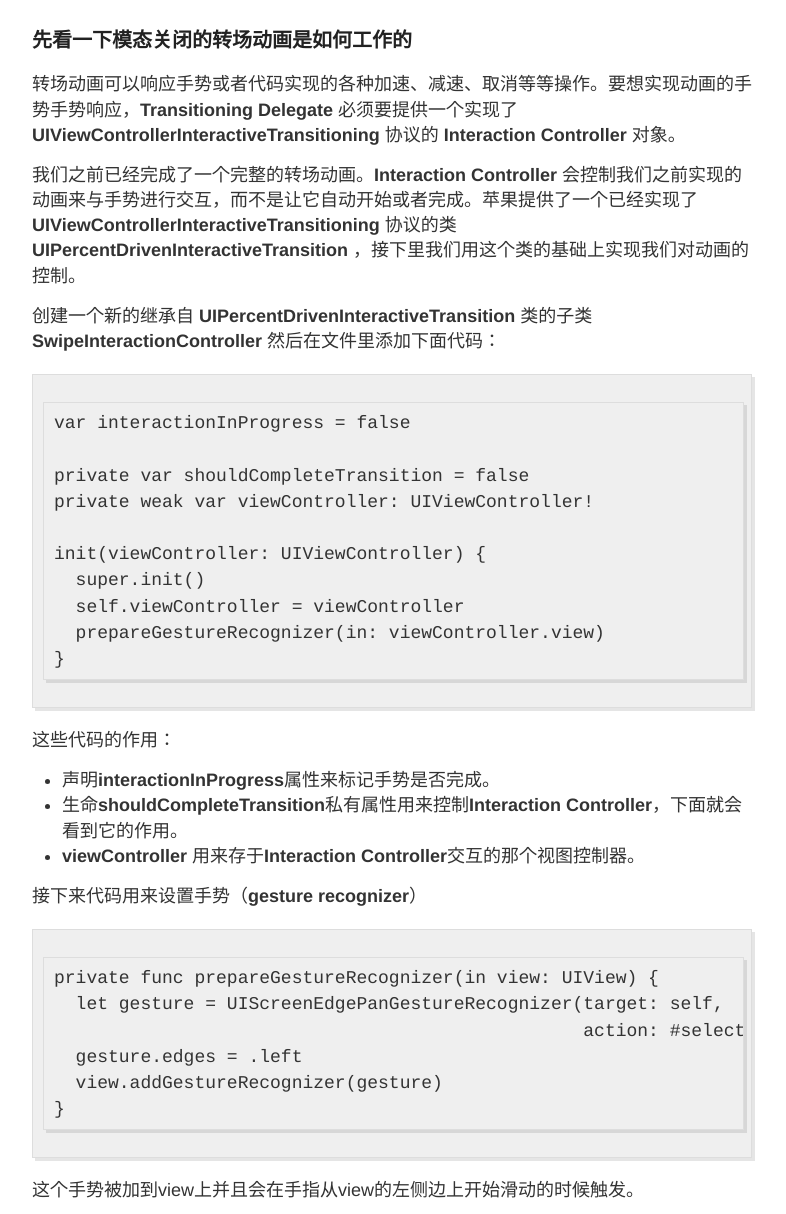
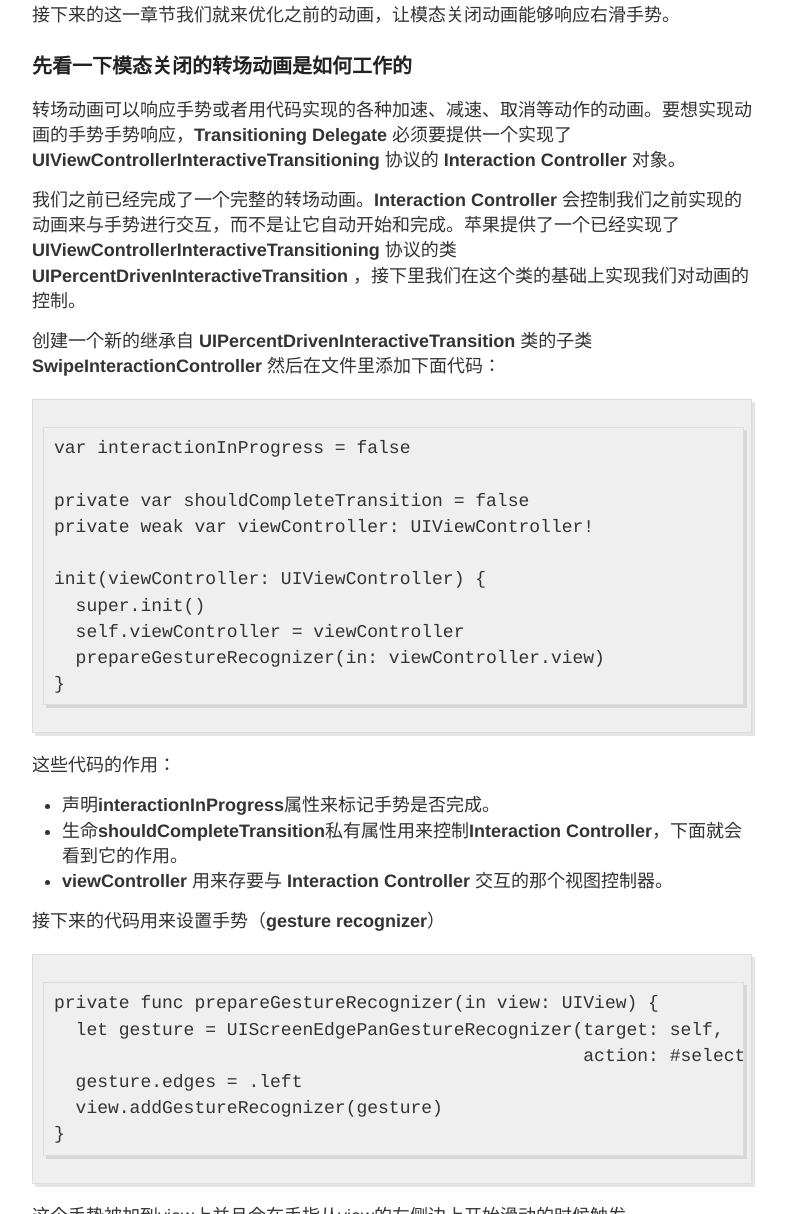
Before and after one commit to obzone/obzone, a Jekyll site: the page built from _posts/2017-11-12-custom_uiviewcontroller_transitions.md, in a window 1280 px wide and 1400 px high, scrolled down 12204 px. Shown: the part 186-1400 px from the top of the window, without its empty margins (248-1034 px from the left). Built offline with Jekyll 4.4.1, drawn with Linux system fonts in a browser that asks for light colours; some of the changed text lies outside the part shown; grey boxes are pictures that could not be loaded.

Commit message:
修改细节

````diff
--- a/_posts/2017-11-12-custom_uiviewcontroller_transitions.md
+++ b/_posts/2017-11-12-custom_uiviewcontroller_transitions.md
@@ -367,9 +367,9 @@
 
 ### 先看一下模态关闭的转场动画是如何工作的
 
-转场动画可以响应手势或者代码实现的各种加速、减速、取消等等操作。要想实现动画的手势手势响应，**Transitioning Delegate** 必须要提供一个实现了 **UIViewControllerInteractiveTransitioning** 协议的 **Interaction Controller** 对象。
+转场动画可以响应手势或者用代码实现的各种加速、减速、取消等动作的动画。要想实现动画的手势手势响应，**Transitioning Delegate** 必须要提供一个实现了 **UIViewControllerInteractiveTransitioning** 协议的 **Interaction Controller** 对象。
 
-我们之前已经完成了一个完整的转场动画。**Interaction Controller** 会控制我们之前实现的动画来与手势进行交互，而不是让它自动开始或者完成。苹果提供了一个已经实现了 **UIViewControllerInteractiveTransitioning** 协议的类 **UIPercentDrivenInteractiveTransition** ，接下里我们用这个类的基础上实现我们对动画的控制。
+我们之前已经完成了一个完整的转场动画。**Interaction Controller** 会控制我们之前实现的动画来与手势进行交互，而不是让它自动开始和完成。苹果提供了一个已经实现了 **UIViewControllerInteractiveTransitioning** 协议的类 **UIPercentDrivenInteractiveTransition** ，接下里我们在这个类的基础上实现我们对动画的控制。
 
 创建一个新的继承自 **UIPercentDrivenInteractiveTransition** 类的子类 **SwipeInteractionController** 然后在文件里添加下面代码：
 
@@ -390,9 +390,9 @@
 
 * 声明**interactionInProgress**属性来标记手势是否完成。
 * 生命**shouldCompleteTransition**私有属性用来控制**Interaction Controller**，下面就会看到它的作用。
-* **viewController** 用来存于**Interaction Controller**交互的那个视图控制器。
+* **viewController** 用来存要与 **Interaction Controller** 交互的那个视图控制器。
 
-接下来代码用来设置手势（**gesture recognizer**）
+接下来的代码用来设置手势（**gesture recognizer**）
 
 ```
 private func prepareGestureRecognizer(in view: UIView) {
````
Also changed, not shown: other parts of _posts/2017-11-12-custom_uiviewcontroller_transitions.md (+4 -4 lines).
